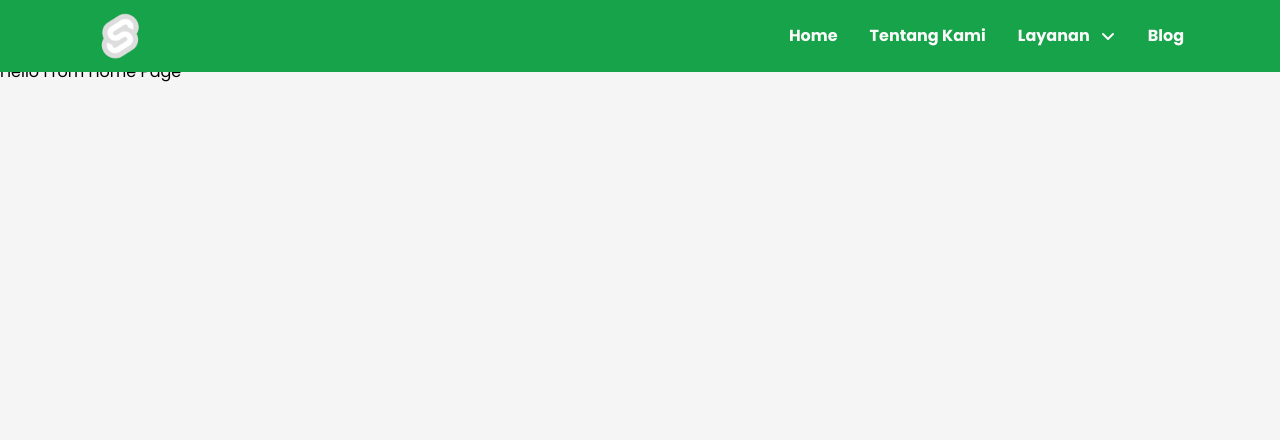
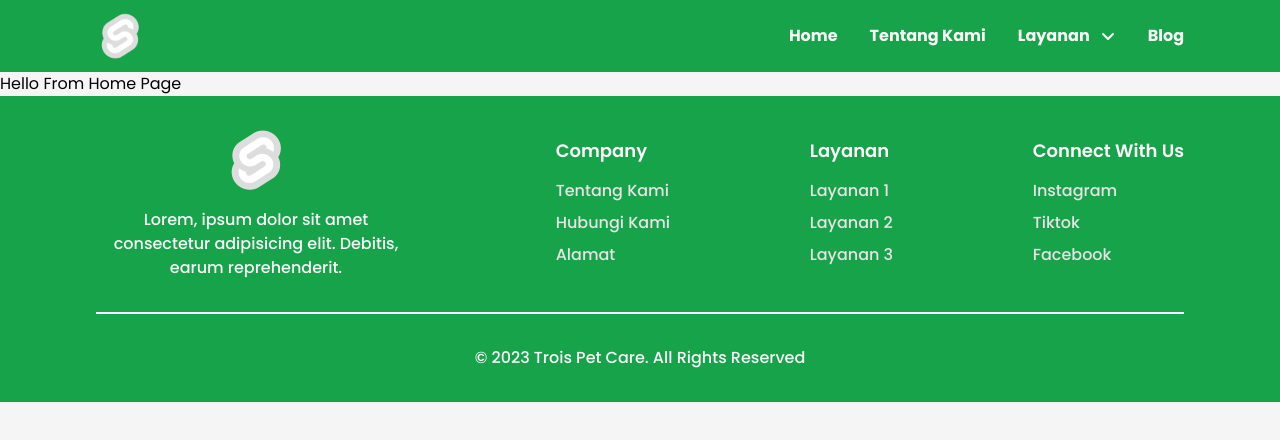
Before and after one commit to mdayat/trois-pet-care, a SvelteKit app: page / in a window 1280 px wide. Shown: the top 440 px of the page. Built offline with nearby package versions, Linux system fonts and the light colour scheme.

Commit message:
create footer

```diff
--- a/src/app.css
+++ b/src/app.css
@@ -1,7 +1,7 @@
 @tailwind base;
 @tailwind components;
+@tailwind utilities;
 
-@tailwind utilities;
 @layer utilities {
 	.base-padding {
 		@apply px-8 lg:px-20 xl:px-24 2xl:px-28;
--- /dev/null
+++ b/src/lib/layouts/Footer.svelte
@@ -0,0 +1,134 @@
+<script lang="ts">
+</script>
+
+<footer class="bg-green-600 base-padding py-6 lg:py-8">
+	<article
+		class="max-width lg:flex lg:flex-wrap lg:justify-between lg:items-center"
+	>
+		<div class="max-w-80 mx-auto mb-8 lg:mx-0 lg:mb-0">
+			<img
+				src="/favicon.png"
+				alt="Logo Trois Pet Care"
+				class="w-16 mx-auto mb-4"
+			/>
+
+			<p class="text-neutral-50 font-medium text-center">
+				Lorem, ipsum dolor sit amet consectetur adipisicing elit. Debitis, earum
+				reprehenderit.
+			</p>
+		</div>
+
+		<section
+			class="border-b-2 border-b-neutral-50 pb-4 mb-4 lg:border-none lg:pb-0 lg:mb-0"
+		>
+			<h3 class="text-neutral-50 font-semibold text-lg mb-2 lg:mb-2.5">
+				Company
+			</h3>
+
+			<ul class="flex flex-col justify-between ml-4 lg:ml-0">
+				<li>
+					<a
+						href="/tentang-kami"
+						class="text-neutral-200 font-medium block py-1"
+					>
+						Tentang Kami
+					</a>
+				</li>
+
+				<li>
+					<a href="/" class="text-neutral-200 font-medium block py-1">
+						Hubungi Kami
+					</a>
+				</li>
+
+				<li>
+					<a
+						href="https://maps.app.goo.gl/u4akSXyrcFLRYgEd7"
+						target="_blank"
+						rel="noopener"
+						class="text-neutral-200 font-medium block py-1"
+					>
+						Alamat
+					</a>
+				</li>
+			</ul>
+		</section>
+
+		<section
+			class="border-b-2 border-b-neutral-50 pb-4 mb-4 lg:border-none lg:pb-0 lg:mb-0"
+		>
+			<h3 class="text-neutral-50 font-semibold text-lg mb-2 lg:mb-2.5">
+				Layanan
+			</h3>
+
+			<ul class="flex flex-col justify-between ml-4 lg:ml-0">
+				<li>
+					<a href="/layanan/" class="text-neutral-200 font-medium block py-1">
+						Layanan 1
+					</a>
+				</li>
+
+				<li>
+					<a href="/layanan/" class="text-neutral-200 font-medium block py-1">
+						Layanan 2
+					</a>
+				</li>
+
+				<li>
+					<a href="/layanan/" class="text-neutral-200 font-medium block py-1">
+						Layanan 3
+					</a>
+				</li>
+			</ul>
+		</section>
+
+		<section
+			class="border-b-2 border-b-neutral-50 pb-4 mb-8 lg:border-none lg:pb-0 lg:mb-0"
+		>
+			<h3 class="text-neutral-50 font-semibold text-lg mb-2 lg:mb-2.5">
+				Connect With Us
+			</h3>
+
+			<ul class="flex flex-col justify-between ml-4 lg:ml-0">
+				<li>
+					<a
+						href="https://www.instagram.com/troispetcare"
+						target="_blank"
+						rel="noopener"
+						class="text-neutral-200 font-medium block py-1"
+					>
+						Instagram
+					</a>
+				</li>
+
+				<li>
+					<a
+						href="https://www.tiktok.com/@troispetcareofficial"
+						target="_blank"
+						rel="noopener"
+						class="text-neutral-200 font-medium block py-1"
+					>
+						Tiktok
+					</a>
+				</li>
+
+				<li>
+					<a
+						href="https://facebook.com/troispetcare"
+						target="_blank"
+						rel="noopener"
+						class="text-neutral-200 font-medium block py-1"
+					>
+						Facebook
+					</a>
+				</li>
+			</ul>
+		</section>
+
+		<p
+			class="text-neutral-50 font-medium text-center lg:basis-full lg:mt-8 lg:pt-8 lg:border-t-2 lg:border-neutral-50"
+		>
+			&copy; {new Date().getFullYear()} Trois Pet Care. All Rights Reserved
+		</p>
+	</article>
+</footer>
--- a/src/routes/+layout.svelte
+++ b/src/routes/+layout.svelte
@@ -1,7 +1,9 @@
 <script lang="ts">
+	import Footer from "$lib/layouts/Footer.svelte";
 	import NavigationBar from "$lib/layouts/NavigationBar/index.svelte";
 	import "../app.css";
 </script>
 
 <NavigationBar />
 <slot />
+<Footer />
--- a/src/routes/+page.svelte
+++ b/src/routes/+page.svelte
@@ -18,6 +18,6 @@
 	/>
 </svelte:head>
 
-<main class="mt-[calc(60px)]">
+<main class="mt-[calc(60px)] lg:mt-[calc(72px)]">
 	<h1>Hello From Home Page</h1>
 </main>
--- a/src/routes/blog/+page.svelte
+++ b/src/routes/blog/+page.svelte
@@ -52,7 +52,7 @@
 	/>
 </svelte:head>
 
-<main class="mt-[calc(60px)]">
+<main class="mt-[calc(60px)] lg:mt-[calc(72px)]">
 	<section>
 		<h1>Trois Pet Care Articles</h1>
 
--- a/src/routes/blog/[articleID]/+page.svelte
+++ b/src/routes/blog/[articleID]/+page.svelte
@@ -22,7 +22,7 @@
 	/>
 </svelte:head>
 
-<main class="mt-[calc(60px)]">
+<main class="mt-[calc(60px)] lg:mt-[calc(72px)]">
 	<article id="article-content">
 		{#if data.coverImageURL}
 			<img
--- a/src/routes/tentang-kami/+page.svelte
+++ b/src/routes/tentang-kami/+page.svelte
@@ -18,6 +18,6 @@
 	/>
 </svelte:head>
 
-<main class="mt-[calc(60px)]">
+<main class="mt-[calc(60px)] lg:mt-[calc(72px)]">
 	<h1>Hello From Tentang Kami Page</h1>
 </main>
```
